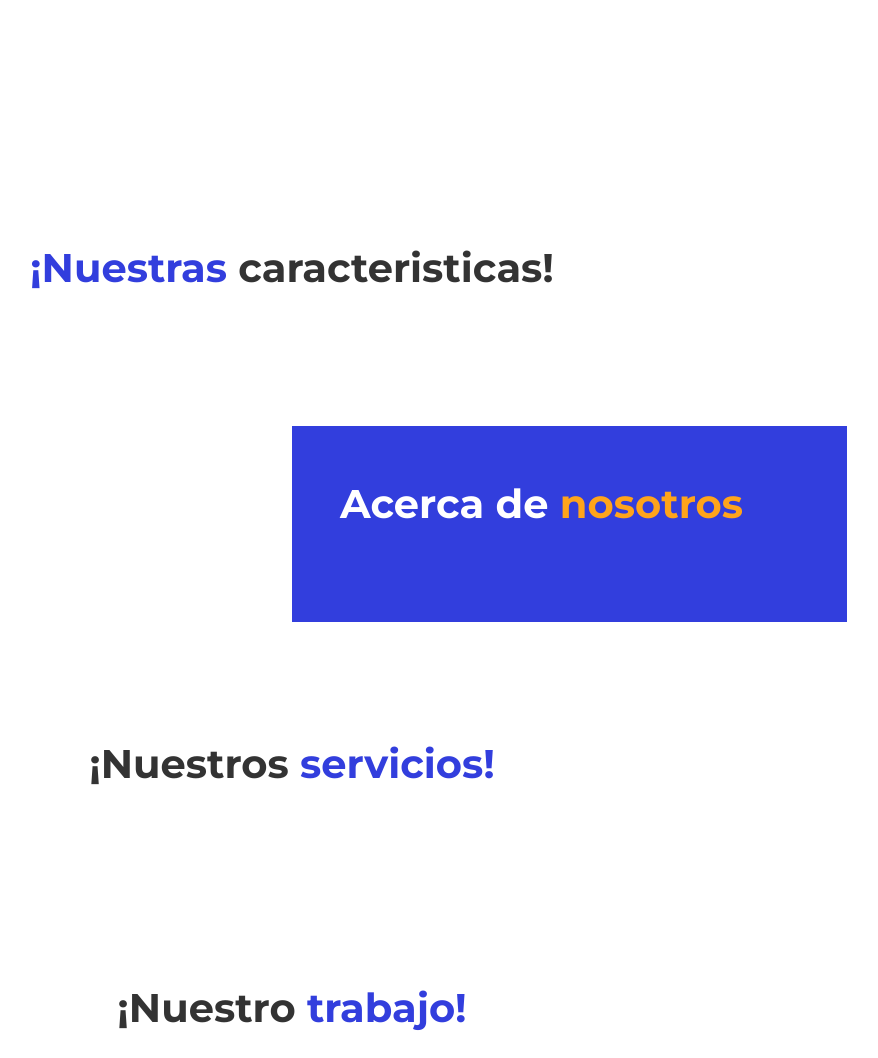
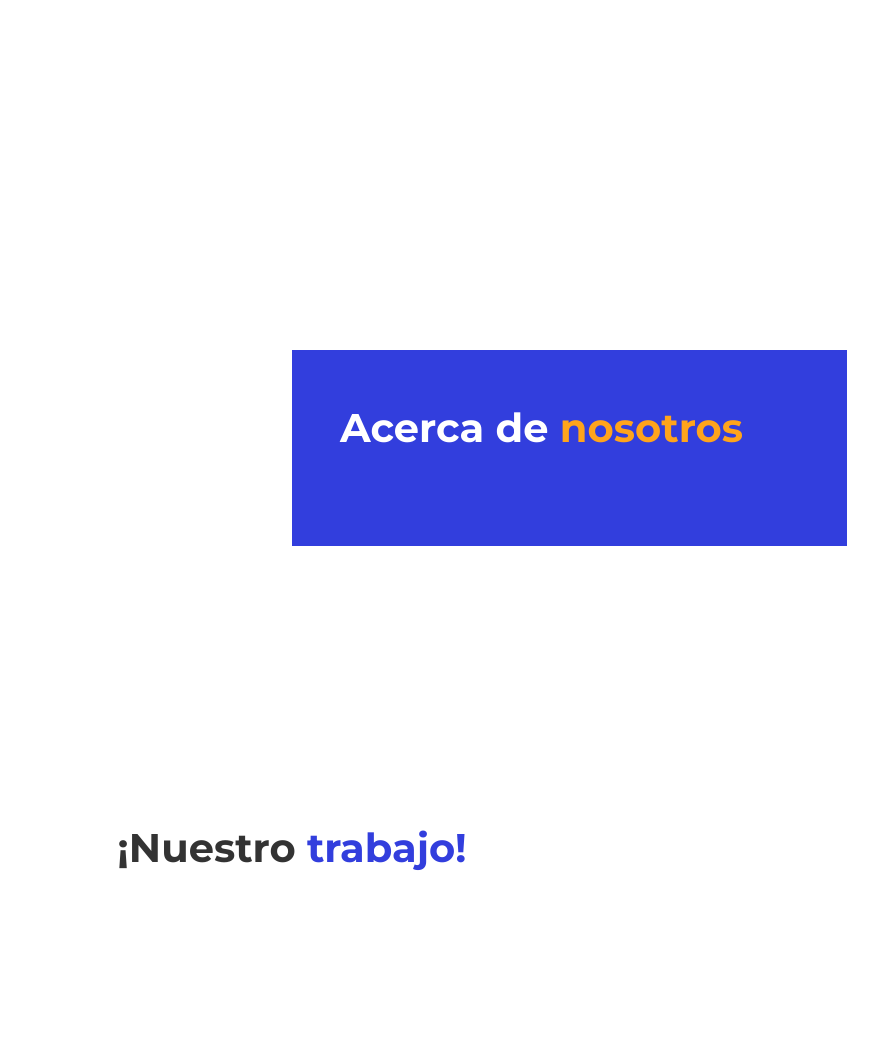
Before and after one commit to victor081196/landing-page-clients, a PHP site: page /softmor-pos/ in a window 1280 px wide. Shown: the part 674-1732 px from the top of the page, without its empty margins (348-1226 px from the left). Run offline with PHP 8.4, Linux system fonts and the light colour scheme; data that the repository does not hold is empty; some libraries are stand-ins or nearby versions.

Commit message:
Actividades 19/08/22

```diff
--- a/index.php
+++ b/index.php
@@ -12,6 +12,7 @@ $pgn = json_decode(file_get_contents(URL_API . "sitioweb/paginas/suscriptor/" .
 $pgn_contacto = json_decode($pgn['pgn_contacto'], true);
 $pgn_sobre = json_decode($pgn['pgn_sobre'], true);
 $pgn_cts = json_decode($pgn['pgn_caracteristicas'], true);
+$pgn_srv = json_decode($pgn['pgn_servicios'], true);
 $pgn_preguntas = json_decode($pgn['pgn_preguntas'], true);
 
 ?>
@@ -108,8 +109,9 @@ $pgn_preguntas = json_decode($pgn['pgn_preguntas'], true);
 		<div class="container">
 			<div class="row justify-content-center">
 				<div class="col-lg-6 heading-section text-center ftco-animate">
-					<h2 class="mb-3"><span>¡Nuestras </span>caracteristicas!</h2>
-					<p><?= $pgn_cts['descripcion'] ?></p>
+					<?= $pgn_cts['descripcion'] ?>
+					<!-- <h2 class="mb-3"><span>¡Nuestras </span>caracteristicas!</h2>
+					<p><?= $pgn_cts['descripcion'] ?></p> -->
 				</div>
 			</div>
 			<div class="row justify-content-center align-items-center text-center">
@@ -118,8 +120,8 @@ $pgn_preguntas = json_decode($pgn['pgn_preguntas'], true);
 				foreach ($caracteristicas as $cts) : ?>
 					<div class="col-md-4">
 						<div class="services-2">
-							<div class="icon">
-								<img class="mb-4" src="<?= $cts['cts_icono'] ?>" alt="icono">
+							<div class="icon mb-4">
+								<img src="<?= $cts['cts_icono'] ?>" alt="icono">
 							</div>
 							<div class="text">
 								<h3><?= $cts['cts_titulo'] ?></h3>
@@ -154,8 +156,9 @@ $pgn_preguntas = json_decode($pgn['pgn_preguntas'], true);
 		<div class="container">
 			<div class="row justify-content-center pb-5">
 				<div class="col-md-6 heading-section text-center ftco-animate">
-					<h2 class="mb-4">¡Nuestros <span>servicios!</span></h2>
-					<p><?= $pgn_cts['descripcion'] ?></p>
+					<?= $pgn_srv['descripcion'] ?>
+					<!-- <h2 class="mb-4">¡Nuestros <span>servicios!</span></h2>
+					<p><?= $pgn_srv['descripcion'] ?></p> -->
 				</div>
 			</div>
 			<div class="row d-flex no-gutters justify-content-center align-items-center">
```
